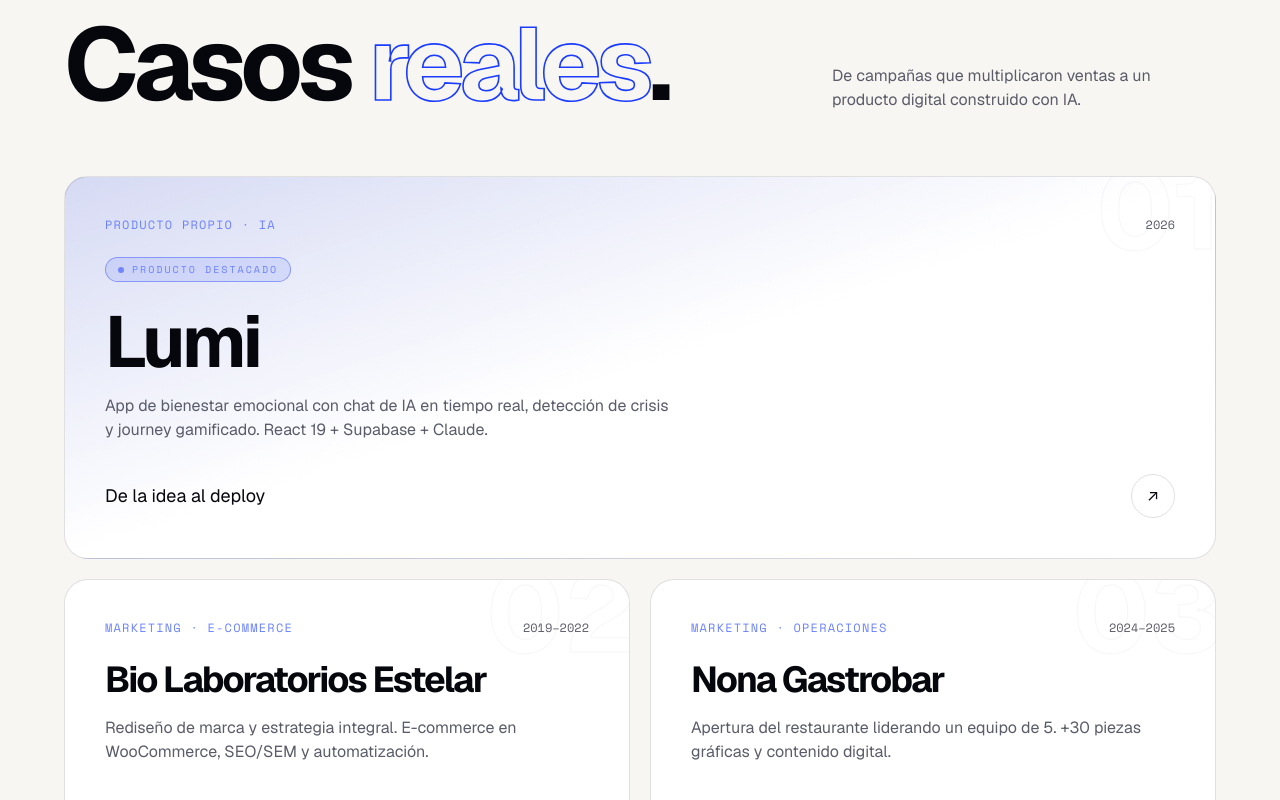
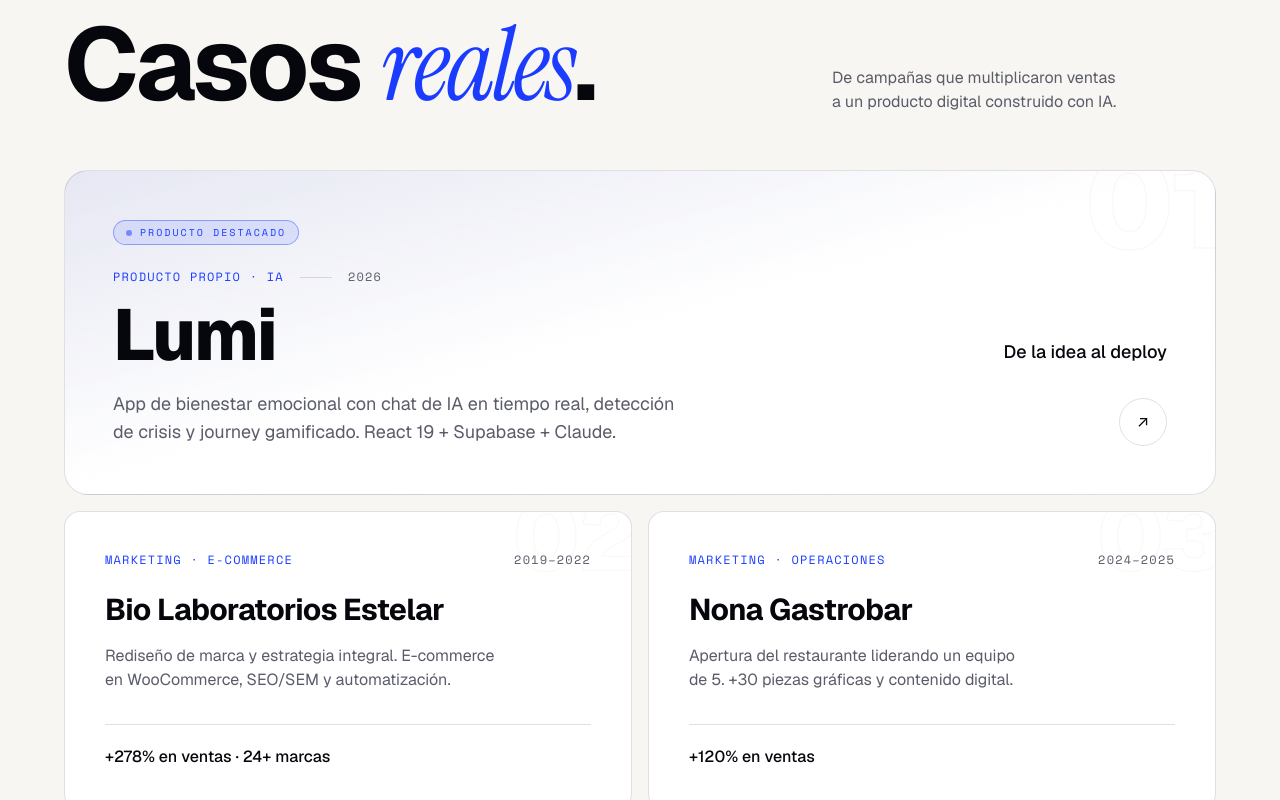
Before and after one commit to SDuarteCorredor/portafolio, a React (Vite) app: page / in a window 1280 px wide. Shown: the part 2240-3040 px from the top of the page. Built offline with nearby package versions, Linux system fonts and the light colour scheme.

Commit message:
Rediseño Work: cards editoriales limpias (Geist), Lumi destacada, sin tilt 3D ni glow de cursor

```diff
--- a/src/components/Work.jsx
+++ b/src/components/Work.jsx
@@ -1,107 +1,124 @@
-import { motion, useMotionValue, useMotionTemplate, useSpring } from 'framer-motion'
 import { work } from '../data'
 import { Reveal } from './Reveal'
 
-function WorkCard({ w, i }) {
-  // Glow + tilt que reaccionan al cursor dentro de la card.
-  const mx = useMotionValue(50)
-  const my = useMotionValue(50)
-  const rx = useSpring(useMotionValue(0), { stiffness: 150, damping: 18 })
-  const ry = useSpring(useMotionValue(0), { stiffness: 150, damping: 18 })
-  const glow = useMotionTemplate`radial-gradient(420px circle at ${mx}% ${my}%, rgba(27,60,255,0.18), transparent 60%)`
-
-  const onMove = (e) => {
-    const r = e.currentTarget.getBoundingClientRect()
-    const px = (e.clientX - r.left) / r.width
-    const py = (e.clientY - r.top) / r.height
-    mx.set(px * 100)
-    my.set(py * 100)
-    ry.set((px - 0.5) * 8)
-    rx.set((0.5 - py) * 8)
-  }
-  const reset = () => {
-    rx.set(0)
-    ry.set(0)
-  }
-
+// Card destacada (Lumi) — protagonismo a ancho completo.
+function Featured({ w, i }) {
   return (
     <a
       href={w.link || undefined}
       data-hot
-      onMouseMove={onMove}
-      onMouseLeave={reset}
-      className={`group relative block h-full overflow-hidden rounded-3xl border border-line p-8 transition-colors duration-500 hover:border-santi/50 md:p-10 ${
-        w.featured ? 'bg-gradient-to-br from-santi/15 via-surface to-surface' : 'bg-surface'
-      }`}
+      className="group relative block overflow-hidden rounded-3xl border border-line bg-gradient-to-br from-santi/[0.08] via-surface to-surface p-8 transition-all duration-300 hover:border-santi/40 md:p-12"
     >
-      {/* glow que sigue el cursor */}
-      <motion.div style={{ background: glow }} className="pointer-events-none absolute inset-0 opacity-0 transition-opacity duration-300 group-hover:opacity-100" />
-
-      {/* número índice fantasma */}
       <span
         aria-hidden
-        className="pointer-events-none absolute -right-2 -top-6 select-none font-grotesk text-[7rem] font-bold leading-none text-outline opacity-[0.06] transition-opacity duration-500 group-hover:opacity-[0.12]"
+        className="pointer-events-none absolute -right-3 -top-8 select-none font-grotesk text-[8rem] font-extrabold leading-none tracking-tight text-outline opacity-[0.06] transition-opacity duration-500 group-hover:opacity-[0.12]"
       >
         0{i + 1}
       </span>
 
-      <motion.div style={{ rotateX: rx, rotateY: ry, transformPerspective: 1000 }} className="relative">
-        <div className="flex items-center justify-between">
-          <span className="font-mono text-xs uppercase tracking-widest text-santi-soft">{w.kind}</span>
-          <span className="font-mono text-xs text-muted">{w.year}</span>
+      <div className="grid gap-8 md:grid-cols-12 md:items-end">
+        <div className="md:col-span-8">
+          <span className="inline-flex items-center gap-2 rounded-full border border-santi/40 bg-santi/10 px-3 py-1 font-mono text-[10px] uppercase tracking-[0.2em] text-santi">
+            <span className="h-1.5 w-1.5 rounded-full bg-santi animate-pulse" /> Producto destacado
+          </span>
+
+          <div className="mt-6 flex items-center gap-4 font-mono text-xs uppercase tracking-widest text-muted">
+            <span className="text-santi">{w.kind}</span>
+            <span className="h-px w-8 bg-line" />
+            <span>{w.year}</span>
           </div>
 
-        {w.featured && (
-          <span className="mt-6 inline-flex items-center gap-2 rounded-full border border-santi/40 bg-santi/10 px-3 py-1 font-mono text-[10px] uppercase tracking-[0.2em] text-santi-soft">
-            <span className="h-1.5 w-1.5 rounded-full bg-santi animate-pulse" /> Producto destacado
-          </span>
-        )}
-
-        <h3 className={`mt-6 font-grotesk font-bold tracking-tightest ${w.featured ? 'text-5xl md:text-7xl' : 'text-3xl md:text-4xl'}`}>
+          <h3 className="mt-4 font-grotesk text-[clamp(2.6rem,6vw,4.5rem)] font-extrabold leading-[0.95] tracking-[-0.03em]">
             {w.title}
           </h3>
+          <p className="mt-5 max-w-xl text-balance text-muted md:text-lg">{w.desc}</p>
+        </div>
 
-        <p className="mt-4 max-w-xl text-muted">{w.desc}</p>
+        <div className="flex items-center justify-between md:col-span-4 md:flex-col md:items-end md:gap-8 md:text-right">
+          <span className="font-grotesk text-lg font-medium text-fg">{w.metric}</span>
+          <span className="grid h-12 w-12 place-items-center rounded-full border border-line text-fg transition-all duration-300 group-hover:rotate-45 group-hover:border-santi group-hover:bg-santi group-hover:text-white">
+            ↗
+          </span>
+        </div>
+      </div>
+    </a>
+  )
+}
 
-        <div className="mt-8 flex items-center justify-between">
-          <span className="font-grotesk text-lg text-fg">{w.metric}</span>
+// Card estándar editorial.
+function Card({ w, i }) {
+  return (
+    <a
+      href={w.link || undefined}
+      data-hot
+      className="group relative flex h-full flex-col overflow-hidden rounded-2xl border border-line bg-surface p-8 transition-all duration-300 hover:-translate-y-1 hover:border-santi/40 md:p-10"
+    >
+      <span
+        aria-hidden
+        className="pointer-events-none absolute -right-2 -top-6 select-none font-grotesk text-[6rem] font-extrabold leading-none tracking-tight text-outline opacity-[0.05] transition-opacity duration-500 group-hover:opacity-[0.1]"
+      >
+        0{i + 1}
+      </span>
+
+      <div className="flex items-center justify-between font-mono text-xs uppercase tracking-widest">
+        <span className="text-santi">{w.kind}</span>
+        <span className="text-muted">{w.year}</span>
+      </div>
+
+      <h3 className="mt-6 font-grotesk text-2xl font-bold tracking-[-0.02em] md:text-3xl">
+        {w.title}
+      </h3>
+      <p className="mt-4 flex-1 text-balance text-muted">{w.desc}</p>
+
+      <div className="mt-8 flex items-center justify-between border-t border-line pt-5">
+        <span className="font-grotesk font-medium text-fg">{w.metric}</span>
         {w.link && (
-            <span className="grid h-11 w-11 place-items-center rounded-full border border-line transition-all duration-300 group-hover:rotate-45 group-hover:border-santi group-hover:bg-santi group-hover:text-white">
+          <span className="grid h-10 w-10 place-items-center rounded-full border border-line text-fg transition-all duration-300 group-hover:rotate-45 group-hover:border-santi group-hover:bg-santi group-hover:text-white">
             ↗
           </span>
         )}
       </div>
-      </motion.div>
     </a>
   )
 }
 
 export function Work() {
+  const featured = work.filter((w) => w.featured)
+  const rest = work.filter((w) => !w.featured)
+
   return (
     <section id="trabajo" className="container-x py-24 md:py-36">
       <Reveal>
-        <div className="mb-16 flex flex-wrap items-end justify-between gap-6">
+        <div className="mb-14 flex flex-wrap items-end justify-between gap-x-10 gap-y-6">
           <div>
             <div className="mb-6 flex items-center gap-3">
+              <span className="font-mono text-[10px] uppercase tracking-[0.3em] text-muted">(03)</span>
               <p className="eyebrow">Trabajo seleccionado</p>
-              <span className="font-mono text-[10px] uppercase tracking-[0.3em] text-muted">(03)</span>
             </div>
-            <h2 className="font-grotesk text-huge font-bold leading-[0.95] tracking-tightest">
-              Casos <span className="text-outline-blue">reales</span>.
+            <h2 className="font-grotesk text-huge font-bold leading-[0.95] tracking-[-0.03em]">
+              Casos <span className="font-serif font-normal italic text-santi">reales</span>.
             </h2>
           </div>
-          <p className="max-w-sm text-muted">
+          <p className="max-w-sm text-balance text-muted">
             De campañas que multiplicaron ventas a un producto digital construido con IA.
           </p>
         </div>
       </Reveal>
 
-      <div className="grid gap-5 md:grid-cols-2">
-        {work.map((w, i) => (
-          <Reveal key={w.title} delay={i * 0.06} className={w.featured ? 'md:col-span-2' : ''}>
-            <WorkCard w={w} i={i} />
+      <div className="space-y-4">
+        {featured.map((w) => (
+          <Reveal key={w.title}>
+            <Featured w={w} i={work.indexOf(w)} />
           </Reveal>
         ))}
+
+        <div className="grid gap-4 md:grid-cols-2">
+          {rest.map((w) => (
+            <Reveal key={w.title} delay={(work.indexOf(w) % 2) * 0.06} className="h-full">
+              <Card w={w} i={work.indexOf(w)} />
+            </Reveal>
+          ))}
+        </div>
       </div>
     </section>
   )
```
Lines whose indentation alone changed are shown as unchanged.
